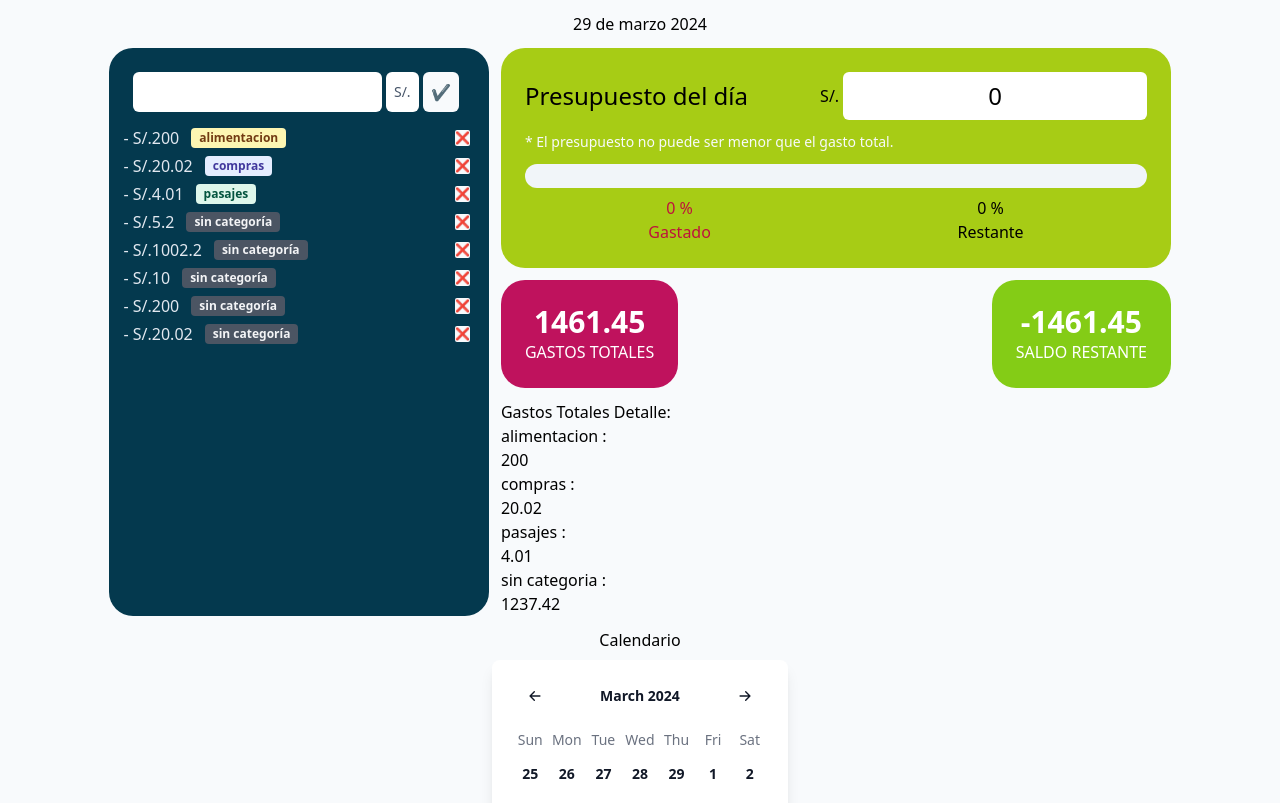
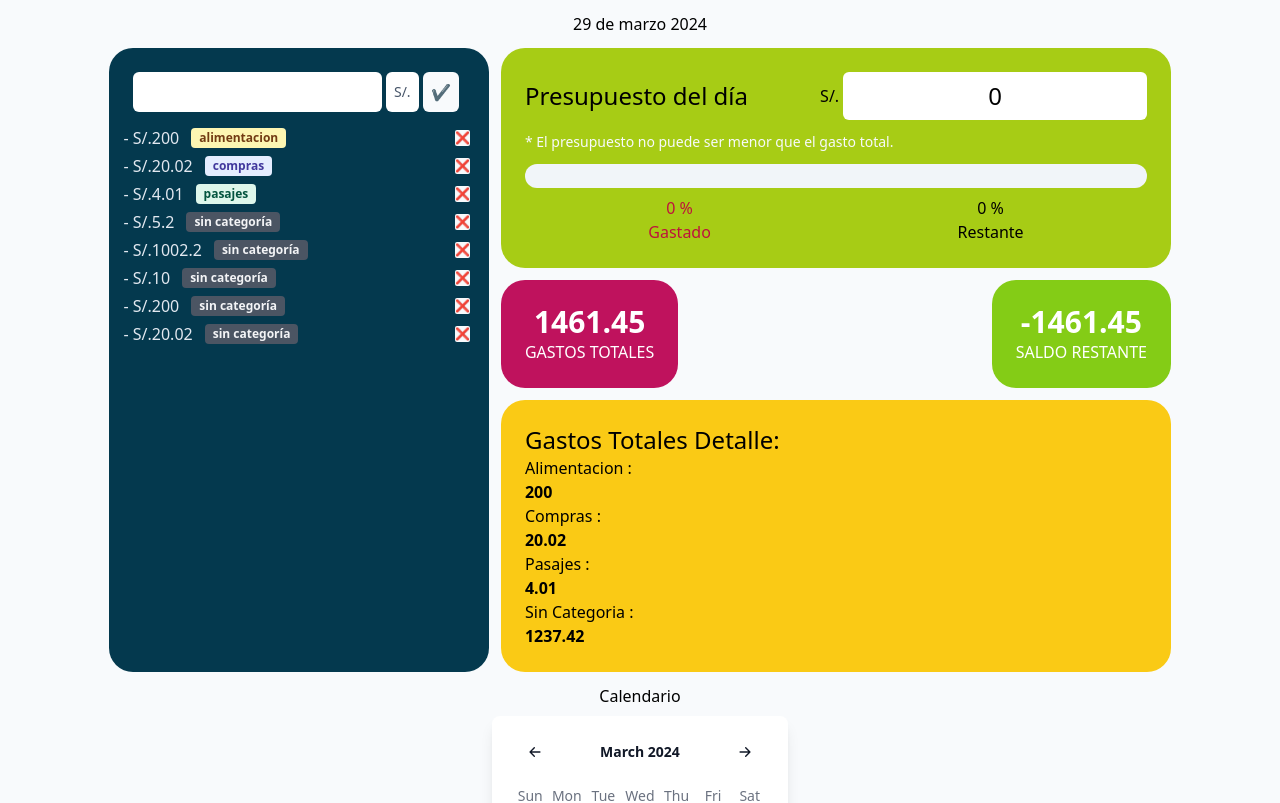
Before and after one commit to nattdev/expense-record-app, a React (Vite) app in the folder client/: page / in a window 1280 px wide. Shown: the top 803 px of the page. Built offline with nearby package versions, Linux system fonts and the light colour scheme.

Commit message:
Add tailwindcss styles

```diff
--- a/client/src/components/TotalExpensesDetail.jsx
+++ b/client/src/components/TotalExpensesDetail.jsx
@@ -22,17 +22,17 @@ function TotalExpensesDetail() {
     }, [expenses]);
 
     const categoriesDetail = (
-        categories.map((category, i) => <li key={i}><p>{category.name} :</p><p>{category.amount}</p></li>)
+        categories.map((category, i) => <li key={i}><p className="capitalize">{category.name} :</p><p className="font-bold">{category.amount}</p></li>)
     );
 
     return (
-        <div id="expenses-detail-wrapper">
-            <header>
+        <div id="expenses-detail-wrapper" className="bg-yellow-300 p-6 rounded-3xl">
+            <header className="text-2xl font-medium">
                 <p>Gastos Totales Detalle:</p>
-                <ul>
-                    {categoriesDetail}
-                </ul>
             </header>
+            <ul>
+                {categoriesDetail}
+            </ul>
         </div>
     )
 }
```
